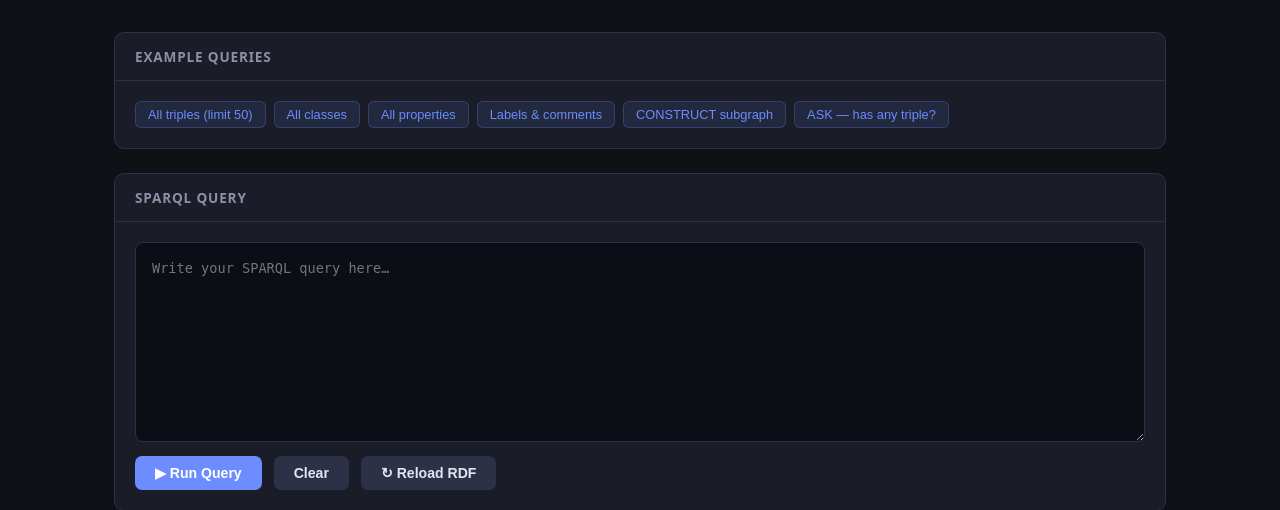
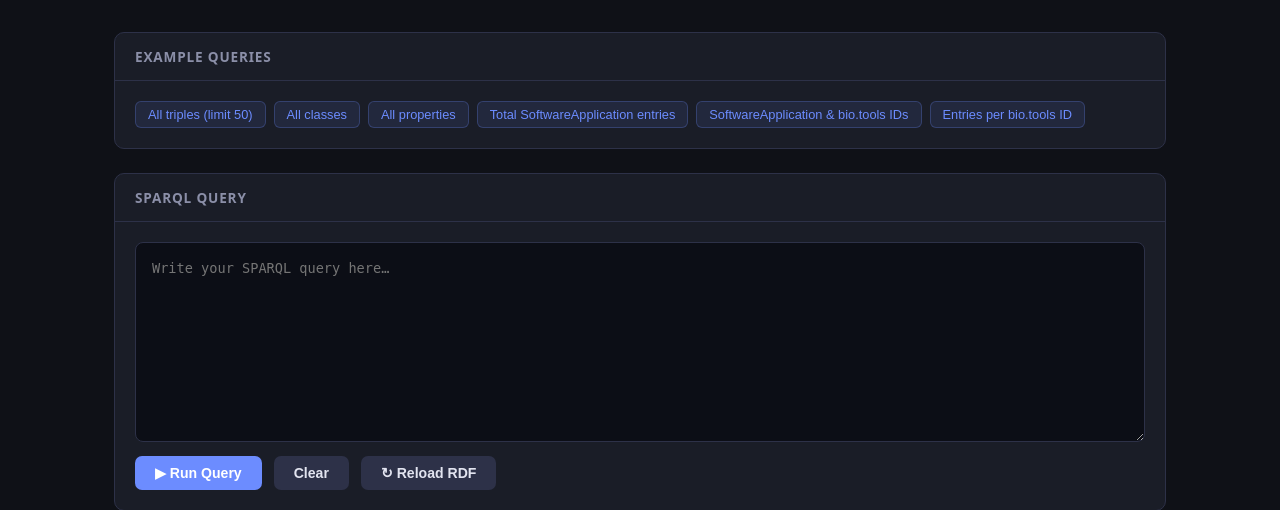
Before and after one commit to rioualen/RSEc-SPARQL, a Flask app: page / in a window 1280 px wide. Shown: the part 65-575 px from the top of the page. Run offline with Flask 3, Linux system fonts and the light colour scheme.

Commit message:
added test queries in jupyter notebook and index files

```diff
--- a/templates/index.html
+++ b/templates/index.html
@@ -273,9 +273,9 @@ const EXAMPLES = [
   { label: "All triples (limit 50)", query: `SELECT ?subject ?predicate ?object\nWHERE { ?subject ?predicate ?object }\nLIMIT 50` },
   { label: "All classes", query: `PREFIX rdf: <http://www.w3.org/1999/02/22-rdf-syntax-ns#>\nPREFIX rdfs: <http://www.w3.org/2000/01/rdf-schema#>\nSELECT DISTINCT ?class\nWHERE { ?s rdf:type ?class }\nORDER BY ?class` },
   { label: "All properties", query: `SELECT DISTINCT ?property\nWHERE { ?s ?property ?o }\nORDER BY ?property` },
-  { label: "Labels & comments", query: `PREFIX rdfs: <http://www.w3.org/2000/01/rdf-schema#>\nSELECT ?subject ?label ?comment\nWHERE {\n  ?subject rdfs:label ?label .\n  OPTIONAL { ?subject rdfs:comment ?comment }\n}\nORDER BY ?label` },
-  { label: "CONSTRUCT subgraph", query: `PREFIX rdf: <http://www.w3.org/1999/02/22-rdf-syntax-ns#>\nCONSTRUCT { ?s rdf:type ?type }\nWHERE { ?s rdf:type ?type }\nLIMIT 20` },
-  { label: "ASK — has any triple?", query: `ASK { ?s ?p ?o }` }
+  { label: "Total SoftwareApplication entries", query: `PREFIX ns1: <http://schema.org/>\nPREFIX rdf: <http://www.w3.org/1999/02/22-rdf-syntax-ns#>\nSELECT (COUNT(?s) as ?count)\nWHERE { ?s rdf:type ns1:SoftwareApplication . }` },
+  { label: "SoftwareApplication & bio.tools IDs", query: `PREFIX biotools: <https://bio.tools/>\nPREFIX ns1: <http://schema.org/>\nPREFIX rdf: <http://www.w3.org/1999/02/22-rdf-syntax-ns#>\nSELECT ?application ?biotools_ID\nWHERE { ?application ns1:identifier ?biotools_ID . }\nORDER BY ?biotools_ID` },
+  { label: "Entries per bio.tools ID", query: `PREFIX biotools: <https://bio.tools/>\nPREFIX ns1: <http://schema.org/>\nPREFIX rdf: <http://www.w3.org/1999/02/22-rdf-syntax-ns#>\nSELECT ?biotools_ID (COUNT (?application) AS ?count)\nWHERE { ?application ns1:identifier ?biotools_ID . }\nGROUP BY ?biotools_ID\nORDER BY DESC(?count)\nLIMIT 10` }
 ];
 
 document.getElementById("examples").innerHTML = EXAMPLES.map((e, i) =>
```
